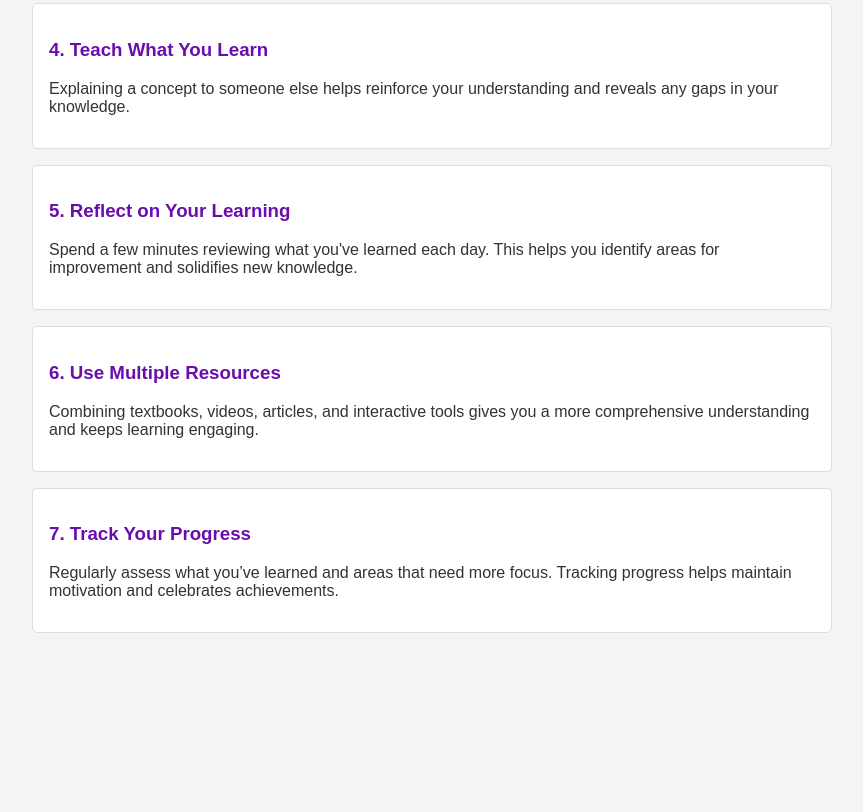
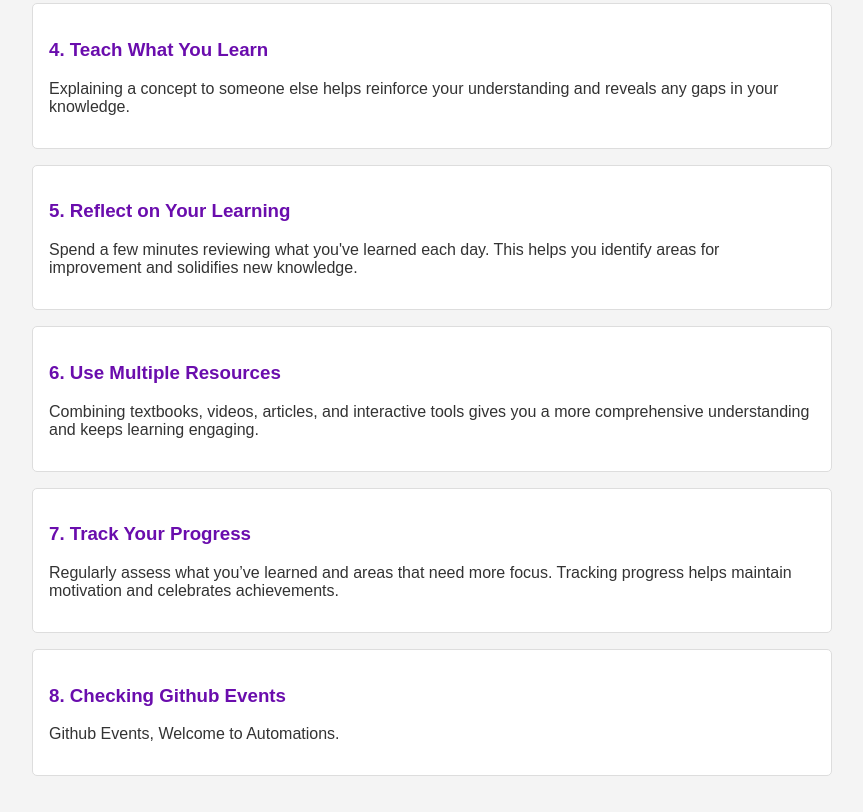
Before and after one commit to sabir69261/myapp, a plain HTML site: page index.html in a window 1280 px wide. Shown: the part 675-1487 px from the top of the page, without its empty margins (208-1071 px from the left). Before the commit the page ends 1356 px from the top, so only its background shows below. Drawn offline with Linux system fonts and the light colour scheme.

Commit message:
Adding automations

```diff
--- a/index.html
+++ b/index.html
@@ -69,6 +69,10 @@
             <h3>7. Track Your Progress</h3>
             <p>Regularly assess what you’ve learned and areas that need more focus. Tracking progress helps maintain motivation and celebrates achievements.</p>
         </div>
+        <div class="tip">
+            <h3>8. Checking Github Events</h3>
+            <p>Github Events, Welcome to Automations.</p>
+        </div>
     </main>
 </body>
 </html>
```
